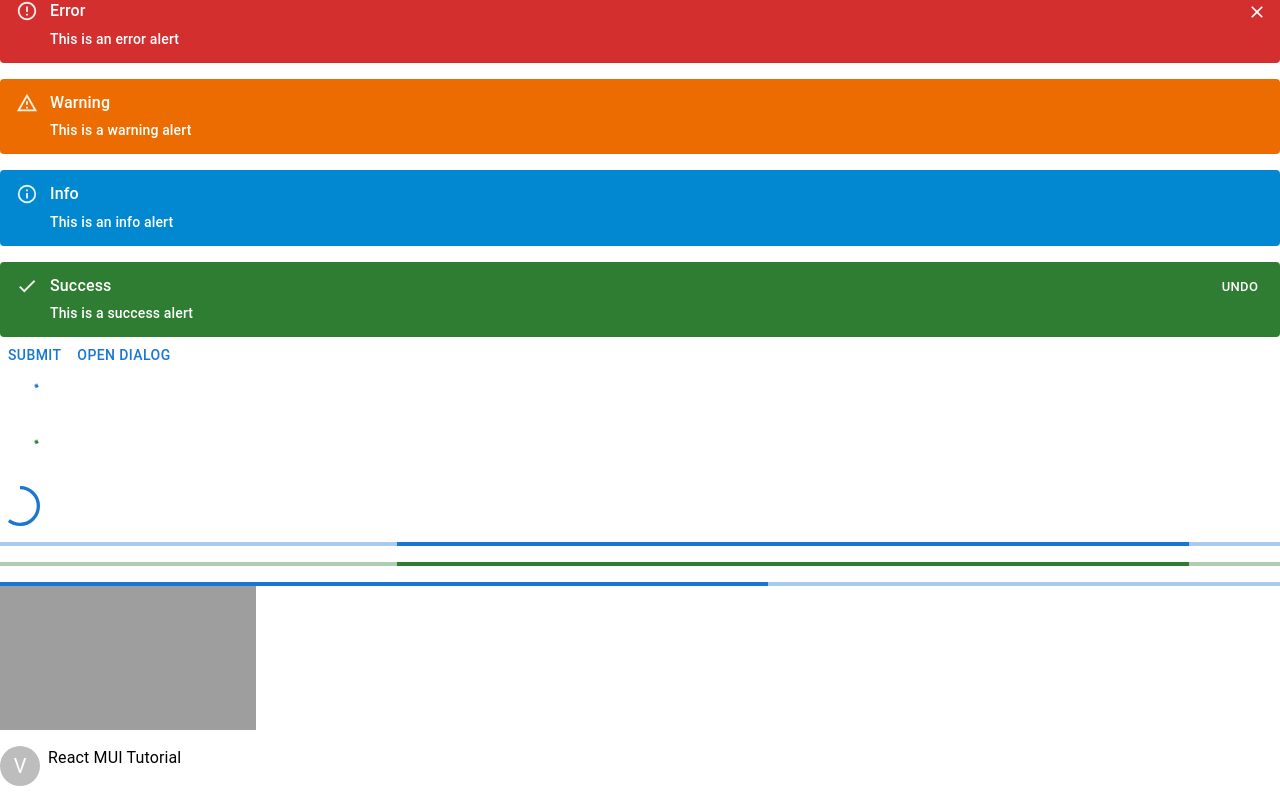
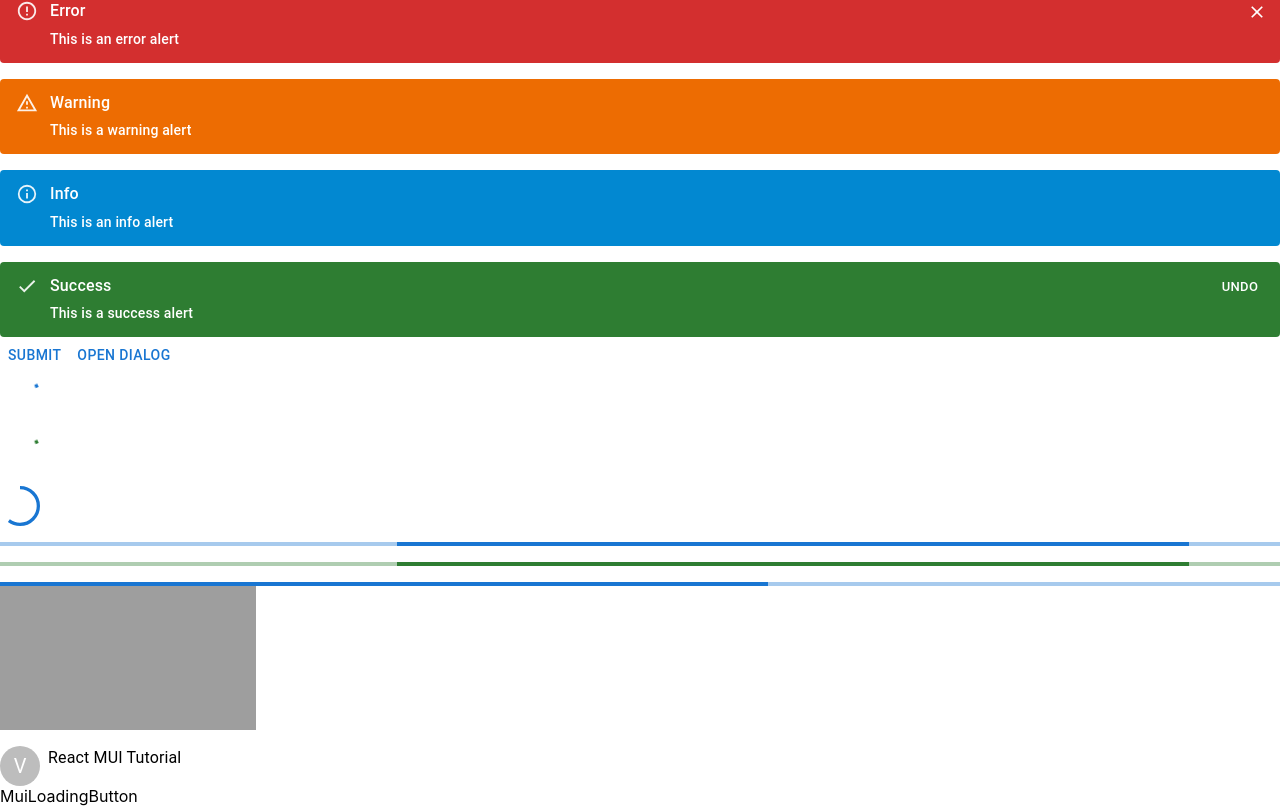
Before and after one commit to ElyaApyzova/React-mui-library, a React (Create React App) app: page / in a window 1280 px wide. Shown: the part 5675-6481 px from the top of the page. Built offline with nearby package versions, Linux system fonts and the light colour scheme; grey boxes are pictures that could not be loaded.

Commit message:
LoadingButton

```diff
--- a/src/App.tsx
+++ b/src/App.tsx
@@ -29,6 +29,7 @@ import { MuiSnackbar } from './components/MuiSnackbar';
 import { MuiDialog } from './components/MuiDialog';
 import { MuiProgress } from './components/MuiProgress';
 import { MuiSkeleton } from './components/MuiSkeleton';
+import { MuiLoadingButton } from './components/MuiLoadingButton';
 
 function App() {
   return (
@@ -63,6 +64,7 @@ function App() {
       <MuiDialog />
       <MuiProgress />
       <MuiSkeleton />
+      <MuiLoadingButton />
     </div>
   );
 }
--- /dev/null
+++ b/src/components/MuiLoadingButton.tsx
@@ -0,0 +1,7 @@
+import { Stack } from "@mui/material";
+
+export const MuiLoadingButton = () => {
+    return (
+        <div>MuiLoadingButton</div>
+    )
+}
```
